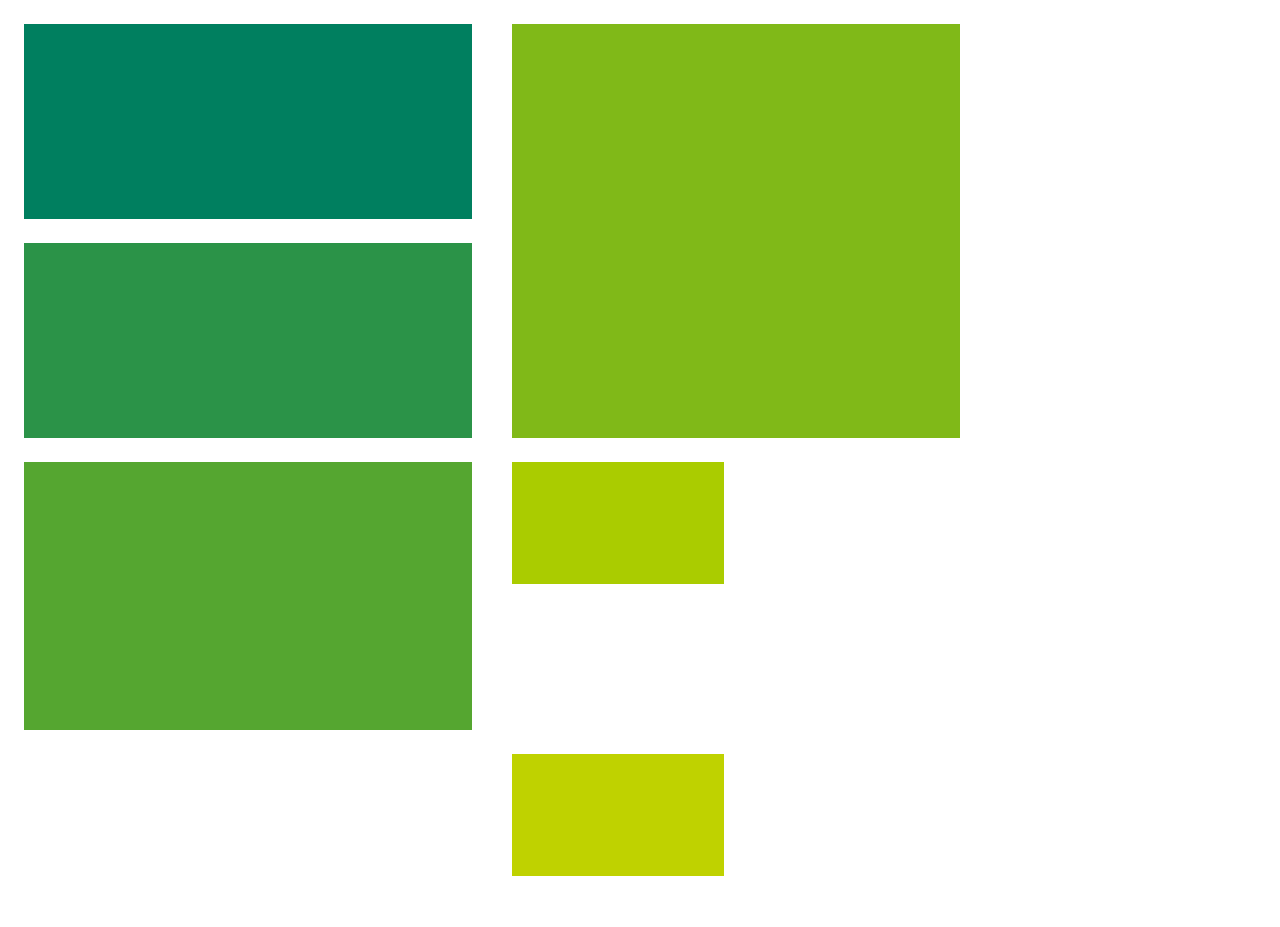
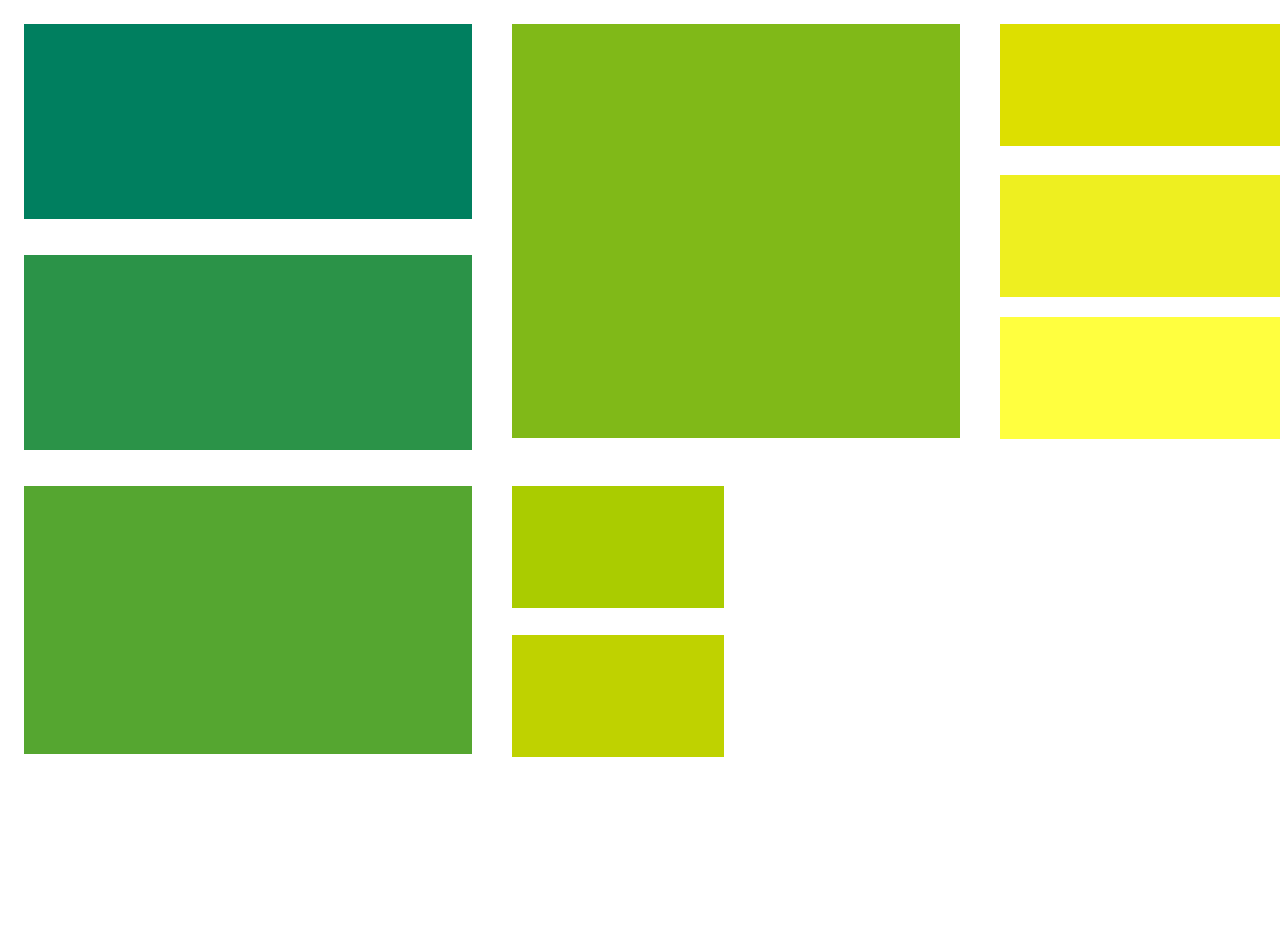
Before and after one commit to melomo1997/grin, a plain HTML site: page index.html in a window 1280 px wide. Shown: the top 927 px of the page. Drawn offline with Linux system fonts and the light colour scheme.

Commit message:
initial commit

```diff
--- a/styles/index.css
+++ b/styles/index.css
@@ -5,8 +5,8 @@ body{
 .grid-one{
     display: grid;
     grid-gap: 24px;
-    grid-template-columns:1fr 1fr 1fr;
-    grid-template-rows: 1fr 1fr 1fr 4fr;
+    grid-template-columns:1fr 1fr 1fr ;
+    grid-template-rows: 1fr 1fr 2fr ;
     width: 1440px;
     height: 900px;
 }
@@ -58,5 +58,30 @@ body{
     height: 122px;
     flex-shrink: 0;
     background: #BFD200;
-    /* margin-top: -289px; */
+    margin-top: -289px;
 }
+
+
+.rec-seven{
+    width: 448px;
+    height: 122px;
+    flex-shrink: 0;
+    background: #DDDF00;
+}
+ .rec-eight{
+    width: 448px;
+    height: 122px;
+    background: #EEEF20;
+    grid-row: 2/4;
+    grid-column: 3/3;
+    margin-top: -80px;
+ }
+
+ .rec-nine{
+    width: 448px;
+    height: 122px;
+    background: #FFFF3F;
+    grid-row: 3/4;
+    grid-column: 3/4;
+    margin-top: -169px;
+ }
```
